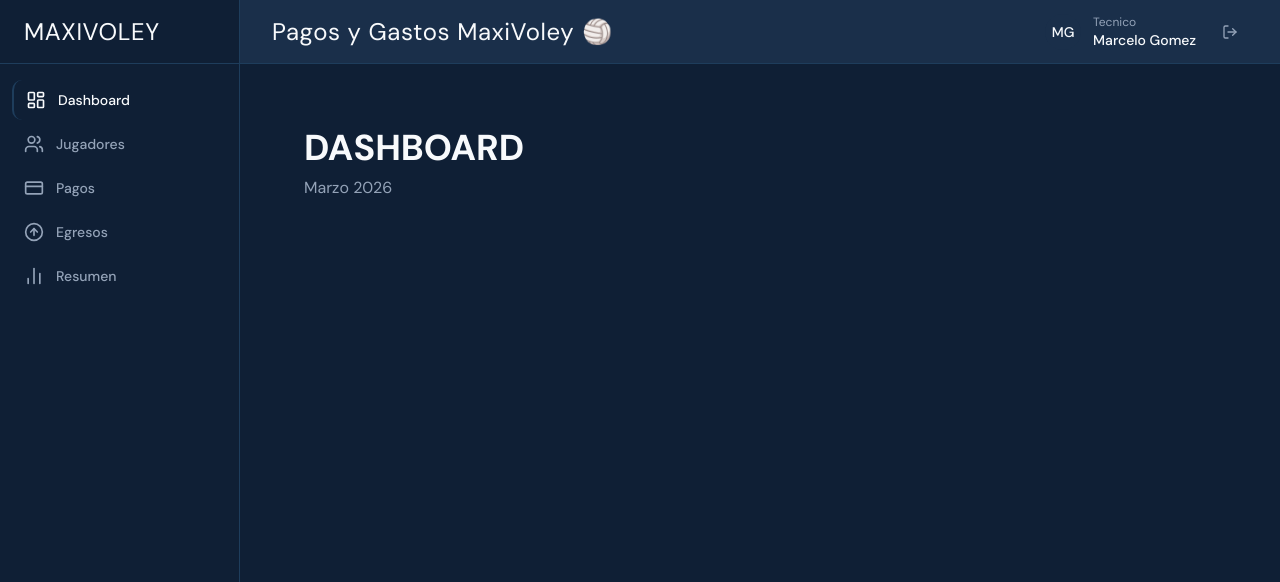
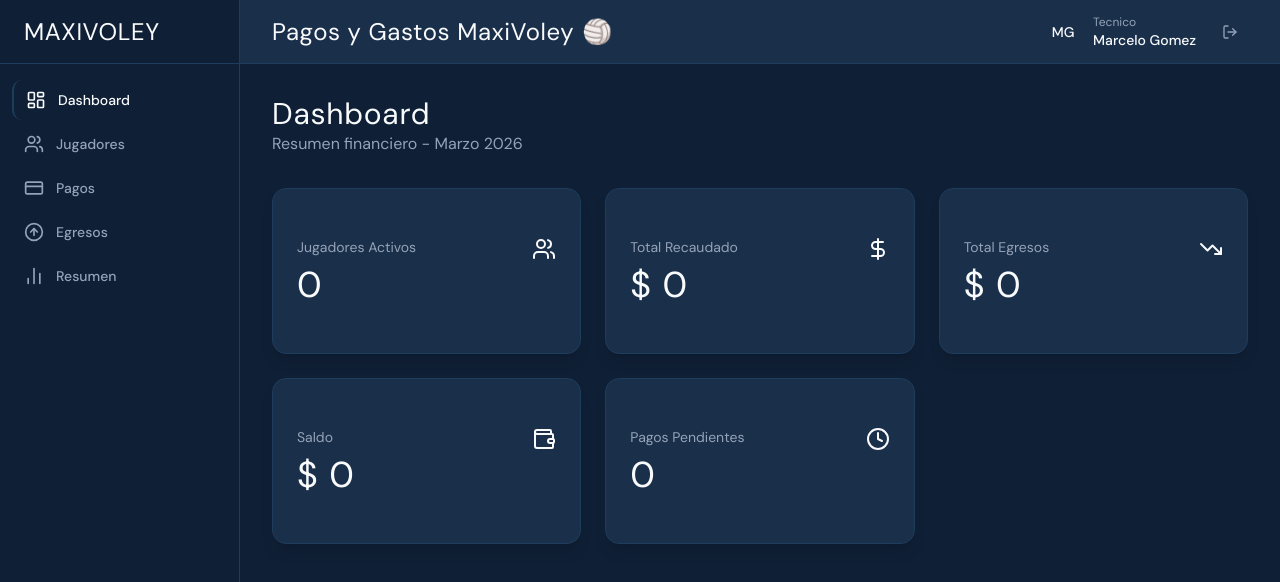
Before and after one commit to GastonSF/pagos-gastos-maxivoley, a Next.js app: page /dashboard in a window 1280 px wide. Shown: the top 582 px of the page. Built offline with nearby package versions, Linux system fonts and the light colour scheme; no server answers; the database is empty.

Commit message:
Add files via upload

```diff
--- a/app/(dashboard)/dashboard/page.tsx
+++ b/app/(dashboard)/dashboard/page.tsx
@@ -1,10 +1,147 @@
 "use client"
 
+import { useEffect, useState } from "react"
+import { createClient } from "@/lib/supabase/client"
+import { KpiCard } from "@/components/kpi-card"
+import { Spinner } from "@/components/ui/spinner"
+import { Users, DollarSign, TrendingDown, Wallet, Clock } from "lucide-react"
+
+interface DashboardData {
+  jugadoresActivos: number
+  totalRecaudado: number
+  totalEgresos: number
+  saldo: number
+  pagosPendientes: number
+}
+
 export default function DashboardPage() {
+  const [data, setData] = useState<DashboardData | null>(null)
+  const [loading, setLoading] = useState(true)
+
+  useEffect(() => {
+    async function fetchData() {
+      const supabase = createClient()
+
+      const [
+        jugadoresRes,
+        pagosRes,
+        egresosRes,
+        pendientesRes
+      ] = await Promise.all([
+        // Count jugadores activos
+        supabase
+          .from("usuarios")
+          .select("*", { count: "exact", head: true })
+          .eq("rol", "jugador")
+          .eq("estado", "activo"),
+
+        // Sum pagos confirmados marzo 2026
+        supabase
+          .from("pagos")
+          .select("monto")
+          .eq("estado", "confirmado")
+          .eq("mes", 3)
+          .eq("anio", 2026),
+
+        // Sum egresos marzo 2026
+        supabase
+          .from("egresos")
+          .select("monto")
+          .eq("mes", 3)
+          .eq("anio", 2026),
+
+        // Count pagos pendientes
+        supabase
+          .from("pagos")
+          .select("*", { count: "exact", head: true })
+          .eq("estado", "pendiente")
+      ])
+
+      const totalRecaudado = pagosRes.data?.reduce((sum, p) => sum + (p.monto || 0), 0) || 0
+      const totalEgresos = egresosRes.data?.reduce((sum, e) => sum + (e.monto || 0), 0) || 0
+
+      setData({
+        jugadoresActivos: jugadoresRes.count || 0,
+        totalRecaudado,
+        totalEgresos,
+        saldo: totalRecaudado - totalEgresos,
+        pagosPendientes: pendientesRes.count || 0
+      })
+      setLoading(false)
+    }
+
+    fetchData()
+  }, [])
+
+  const formatCurrency = (amount: number) => {
+    return new Intl.NumberFormat("es-AR", {
+      style: "currency",
+      currency: "ARS",
+      minimumFractionDigits: 0,
+      maximumFractionDigits: 0
+    }).format(amount)
+  }
+
+  if (loading) {
+    return (
+      <div className="flex h-[50vh] items-center justify-center">
+        <Spinner className="h-8 w-8 text-teal" />
+      </div>
+    )
+  }
+
   return (
-    <div className="p-8">
-      <h1 className="text-4xl font-bold text-foreground">DASHBOARD</h1>
-      <p className="text-muted-foreground mt-2">Marzo 2026</p>
+    <div className="space-y-8">
+      <div>
+        <h1 className="font-heading text-3xl tracking-wide text-foreground">
+          Dashboard
+        </h1>
+        <p className="text-muted-foreground">
+          Resumen financiero - Marzo 2026
+        </p>
+      </div>
+
+      <div className="grid gap-6 md:grid-cols-2 lg:grid-cols-3">
+        <KpiCard
+          title="Jugadores Activos"
+          value={String(data?.jugadoresActivos || 0)}
+          icon={Users}
+          accent="teal"
+          animationDelay={0}
+        />
+
+        <KpiCard
+          title="Total Recaudado"
+          value={formatCurrency(data?.totalRecaudado || 0)}
+          icon={DollarSign}
+          accent="emerald"
+          animationDelay={1}
+        />
+
+        <KpiCard
+          title="Total Egresos"
+          value={formatCurrency(data?.totalEgresos || 0)}
+          icon={TrendingDown}
+          accent="rose"
+          animationDelay={2}
+        />
+
+        <KpiCard
+          title="Saldo"
+          value={formatCurrency(data?.saldo || 0)}
+          icon={Wallet}
+          accent={(data?.saldo || 0) >= 0 ? "emerald" : "rose"}
+          animationDelay={3}
+        />
+
+        <KpiCard
+          title="Pagos Pendientes"
+          value={String(data?.pagosPendientes || 0)}
+          icon={Clock}
+          accent="amber"
+          animationDelay={0}
+        />
+      </div>
     </div>
   )
 }
```
